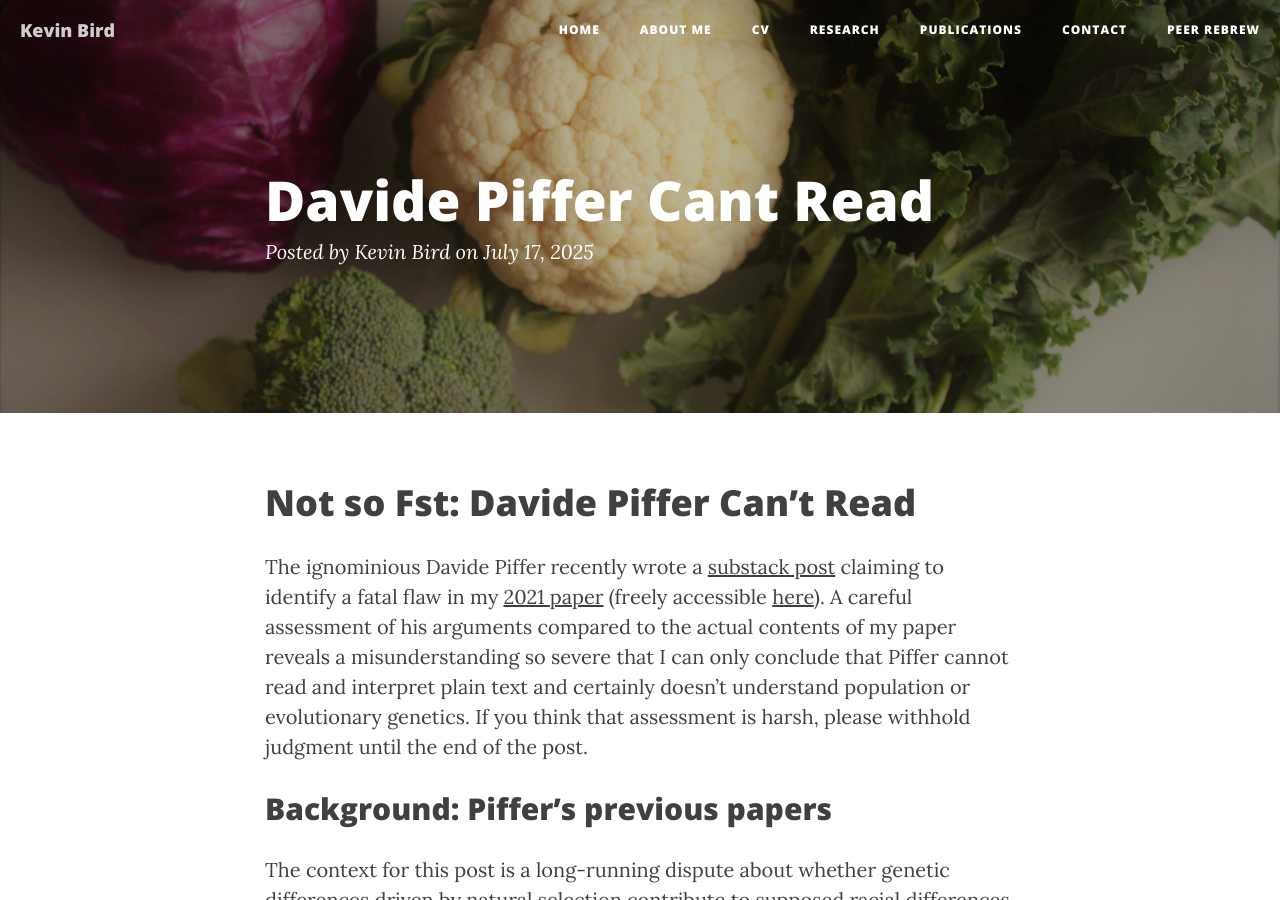
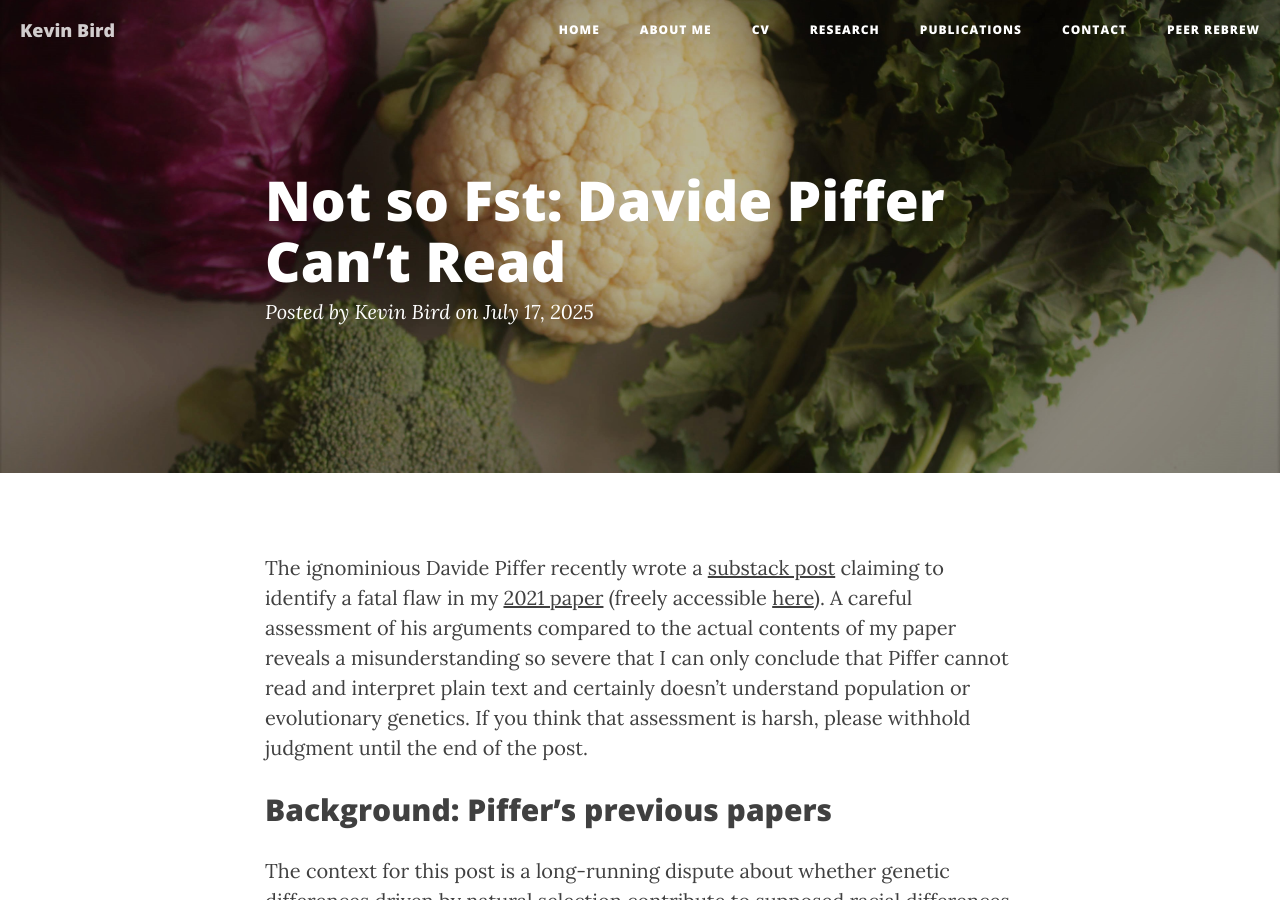
Before and after one commit to KevinABird/KevinABird.github.io, a Jekyll site: the page built from _posts/2025-07-17-Davide-Piffer-Cant-Read.md, in a window 1280 px wide and 900 px high. Built offline with Jekyll 4.4.1, drawn with Linux system fonts in a browser that asks for light colours; nearby versions of some CDN libraries; our own code applies the rules of GitHub Pages for plain Markdown files; some of the changed lines change nothing that is shown.

Commit message:
Update 2025-07-17-Davide-Piffer-Cant-Read.md

```diff
--- a/_posts/2025-07-17-Davide-Piffer-Cant-Read.md
+++ b/_posts/2025-07-17-Davide-Piffer-Cant-Read.md
@@ -1,4 +1,8 @@
-# Not so Fst: Davide Piffer Can’t Read
+---
+layout: post
+title:  "Not so Fst: Davide Piffer Can’t Read"
+---
+
 
 The ignominious Davide Piffer recently wrote a [substack post](https://web.archive.org/web/20250714144859/https://pifferpilfer.substack.com/p/kevin-birds-fatal-flaw-and-why-fst) claiming to identify a fatal flaw in my [2021 paper](https://doi.org/10.1002/ajpa.24216) (freely accessible [here](https://r.jordan.im/download/racism/bird2021.pdf)). A careful assessment of his arguments compared to the actual contents of my paper reveals a misunderstanding so severe that I can only conclude that Piffer cannot read and interpret plain text and certainly doesn’t understand population or evolutionary genetics. If you think that assessment is harsh, please withhold judgment until the end of the post.
 
```
